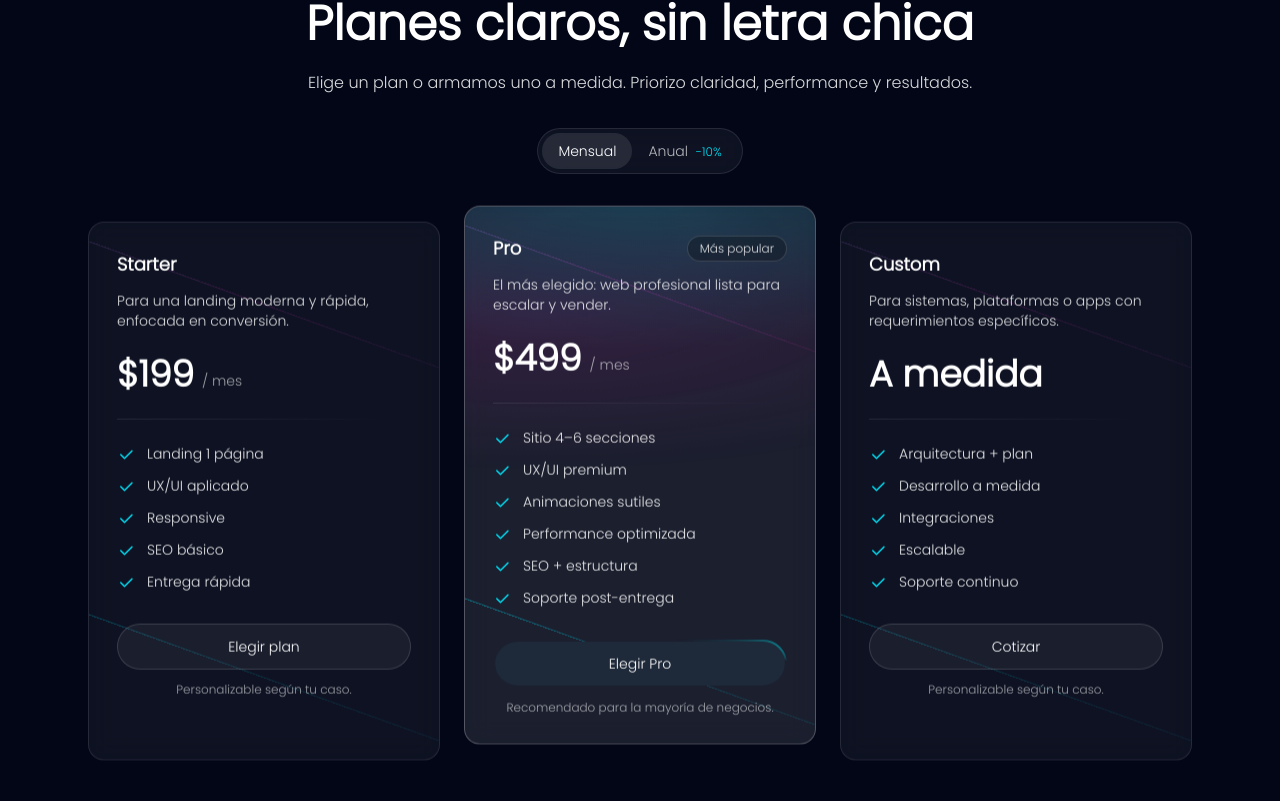
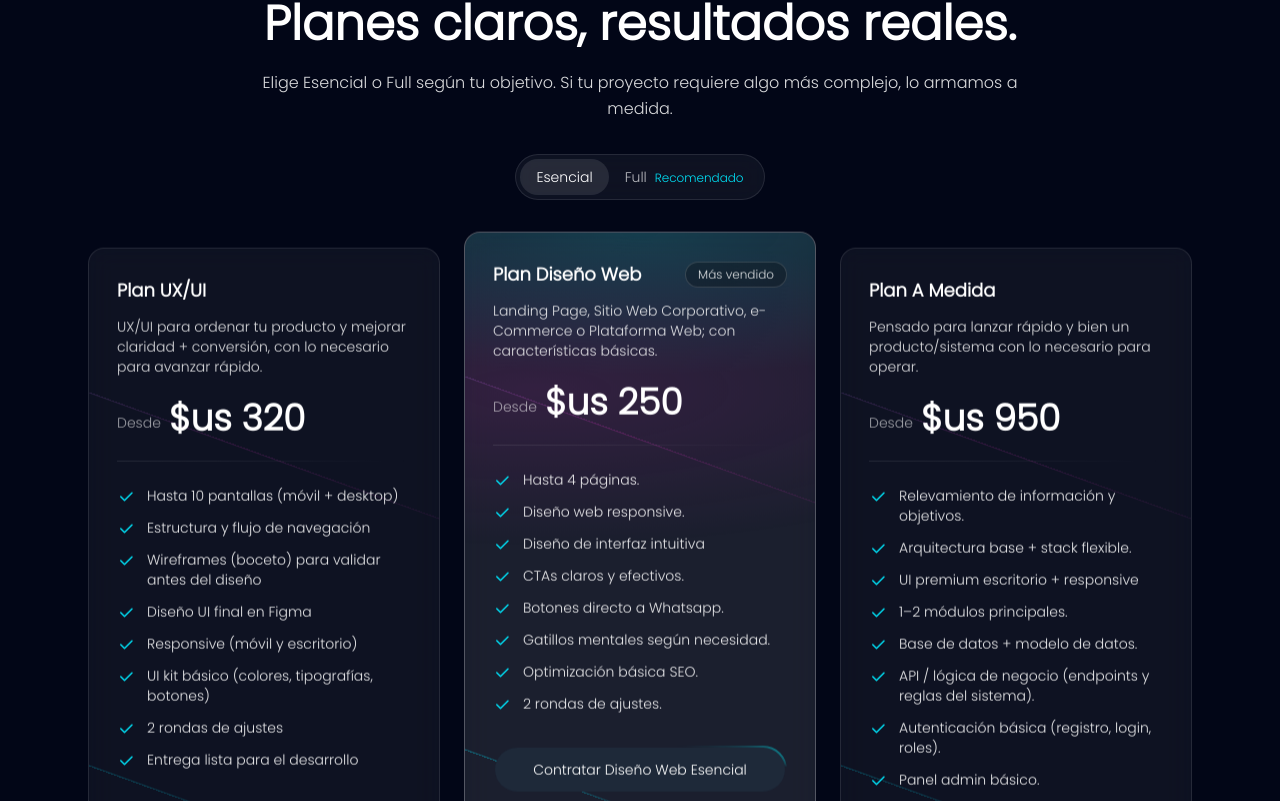
Before and after one commit to javipradaweb/Web-JP, a Next.js app: page / in a window 1280 px wide. Shown: the part 1759-2560 px from the top of the page. Built offline with nearby package versions, Linux system fonts and the light colour scheme.

Commit message:
Finalize home sections (hero, services, pricing, faq, contact)

```diff
--- a/src/components/faq/Faq.tsx
+++ b/src/components/faq/Faq.tsx
@@ -18,11 +18,11 @@ const FAQS = [
   },
   {
     q: "¿Qué incluye el desarrollo web?",
-    a: "Implementación en Next.js, responsive, performance, buenas prácticas, animaciones sutiles, y estructura lista para escalar. También puedo integrar formularios, analítica y otras herramientas.",
+    a: "Incluye una evaluación previa para entender tu marca, objetivos, público y qué acción quieres que el visitante haga (contactar, comprar, agendar, etc.), y con eso defino la estructura ideal del sitio (secciones, jerarquía y llamados a la acción) para que todo sea claro y convierta. Luego desarrollo el sitio completo con un enfoque moderno y flexible, usando el stack y las herramientas necesarias según tu proyecto, cuidando que se vea premium, funcione perfecto en móvil, cargue rápido, esté preparado para posicionamiento básico, y quede listo para publicarse con sus ajustes finales y una entrega ordenada.",
   },
   {
-    q: "¿Trabajas con pagos por etapas?",
-    a: "Sí. Para proyectos más grandes, lo normal es dividir por hitos (diseño, desarrollo, ajustes finales) para que todo sea transparente y controlable.",
+    q: "¿Como se hacen los pagos?",
+    a: "Generalmente se trabajo con el 50% a momento de la firma de contrato y 50% a la entrega del trabajo, sin embargo, esto podría variar dependiendo del proyecto.",
   },
   {
     q: "¿Puedo pedir cambios después de la entrega?",
--- a/src/components/pricing/Pricing.tsx
+++ b/src/components/pricing/Pricing.tsx
@@ -3,49 +3,161 @@
 import { useState } from "react";
 import { motion } from "framer-motion";
 
-type Billing = "monthly" | "yearly";
+type Tier = "essential" | "full";
 
-const PLANS = [
+type PlanTier = {
+  price: string;
+  desc: string;
+  features: string[];
+  cta: string;
+  note?: string;
+};
+
+type Plan = {
+  name: string;
+  badge?: string; // ej: "Recomendado"
+  featured?: boolean; // para destacar visualmente
+  essential: PlanTier;
+  full: PlanTier;
+};
+
+const PLANS: Plan[] = [
   {
-    name: "Starter",
-    monthly: "$199",
-    yearly: "$179",
-    desc: "Para una landing moderna y rápida, enfocada en conversión.",
-    features: ["Landing 1 página", "UX/UI aplicado", "Responsive", "SEO básico", "Entrega rápida"],
+    name: "Plan UX/UI",
     featured: false,
-    cta: "Elegir plan",
+
+    essential: {
+      price: "Desde $us 320",
+      desc: "UX/UI para ordenar tu producto y mejorar claridad + conversión, con lo necesario para avanzar rápido.",
+      features: [
+        "Hasta 10 pantallas (móvil + desktop)",
+        "Estructura y flujo de navegación",
+        "Wireframes (boceto) para validar antes del diseño",
+        "Diseño UI final en Figma",
+        "Responsive (móvil y escritorio)",
+        "UI kit básico (colores, tipografías, botones)",
+        "2 rondas de ajustes",
+        "Entrega lista para el desarrollo",
+      ],
+      cta: "Contratar UX/UI Esencial",
+      note: "NOTA: NO incluye desarrollo.",
+    },
+
+    full: {
+      price: "Desde $us 500",
+      desc: "UX/UI completo y más robusto, listo para escalar y desarrollar.",
+      features: [
+        "Hasta 20 pantallas (móvil + desktop)",
+        "Arquitectura más profunda (secciones + prioridades)",
+        "Wireframes + validación del flujo",
+        "Diseño UI final premium en Figma",
+        "Prototipo clickeable (para testear experiencia)",
+        "UI kit completo (componentes clave reutilizables)",
+        "Estados importantes (hover, error, loading)",
+        "Hasta 4 rondas de ajustes",
+        "Entrega detallada para el desarrollo (notas y criterios)",
+      ],
+      cta: "Contratar UX/UI Full",
+      note: "Recomendado para productos con varias pantallas o flujos.",
+    },
   },
+
   {
-    name: "Pro",
-    monthly: "$499",
-    yearly: "$449",
-    badge: "Más popular",
-    desc: "El más elegido: web profesional lista para escalar y vender.",
-    features: [
-      "Sitio 4–6 secciones",
-      "UX/UI premium",
-      "Animaciones sutiles",
-      "Performance optimizada",
-      "SEO + estructura",
-      "Soporte post-entrega",
-    ],
+    name: "Plan Diseño Web",
+    badge: "Más vendido",
     featured: true,
-    cta: "Elegir Pro",
+
+    essential: {
+      price: "Desde $us 250",
+      desc: "Landing Page, Sitio Web Corporativo, e-Commerce o Plataforma Web; con características básicas.",
+      features: [
+        "Hasta 4 páginas.",
+        "Diseño web responsive.",
+        "Diseño de interfaz intuitiva",
+        "CTAs claros y efectivos.",
+        "Botones directo a Whatsapp.",
+        "Gatillos mentales según necesidad.",
+        "Optimización básica SEO.",
+        "2 rondas de ajustes.",
+      ],
+      cta: "Contratar Diseño Web Esencial",
+      note: "Nota: NO incluye Hosting ni Dominio.",
+    },
+
+    full: {
+      price: "Desde $us 450",
+      desc: "Sitio o plataforma web completa para posicionar tu marca, generar confianza y vender con estructura sólida.",
+      features: [
+        "Mismos que en pack Esencial",
+        "Hasta 10 páginas.",
+        "Diseño premium + estructura estratégica",
+        "Secciones de confianza (testimonios, portafolio, FAQs, etc.).",
+        "SEO mejorado.",
+        "Performance optimizada (optimización de imágenes y carga).",
+        "3 rondas de ajustes.",
+        "Mini capacitación / guía para autogestión.",
+        "Plugins en versión PRO (según necesidad).",
+      ],
+      cta: "Contratar Diseño Web Full",
+      note: "Nota: NO incluye Hosting ni Dominio. Recomendado para e-Commerces o plataformas web complejas.",
+    },
   },
+
   {
-    name: "Custom",
-    monthly: "A medida",
-    yearly: "A medida",
-    desc: "Para sistemas, plataformas o apps con requerimientos específicos.",
-    features: ["Arquitectura + plan", "Desarrollo a medida", "Integraciones", "Escalable", "Soporte continuo"],
+    name: "Plan A Medida",
     featured: false,
-    cta: "Cotizar",
+
+    essential: {
+      price: "Desde $us 950",
+      desc: "Pensado para lanzar rápido y bien un producto/sistema con lo necesario para operar.",
+      features: [
+        "Relevamiento de información y objetivos.",
+        "Arquitectura base + stack flexible.",
+        "UI premium escritorio + responsive",
+        "1–2 módulos principales.",
+        "Base de datos + modelo de datos.",
+        "API / lógica de negocio (endpoints y reglas del sistema).",
+        "Autenticación básica (registro, login, roles).",
+        "Panel admin básico.",
+        "Hasta 1 integración externa.",
+        "Entrega con mini documentación.",
+        "Hasta 2 rondas de ajustes.",
+      ],
+      cta: "Cotizar Plan Esencial",
+      note: "Resultado: un MVP usable, con base limpia para crecer.",
+    },
+
+    full: {
+      price: "Desde $us 1.500",
+      desc: "Para proyectos donde importa seguridad, robustez, crecimiento y mantenimiento.",
+      features: [
+        "Incluye todo lo Esencial más:",
+        "Arquitectura escalable.",
+        "Roles y permisos (RBAC) + Flujos protegidos.",
+        "Seguridad reforzada.",
+        "Performance & UX de alto nivel.",
+        "Testing básico automatizado.",
+        "Integraciones múltiples (pagos, email transaccional, CRM, analytics, webhooks, etc.).",
+        "Ambientes Preview/Staging.",
+        "Documentación técnica completa.",
+        "Soporte post-lanzamiento.",
+      ],
+      cta: "Cotizar Desarrollo a Medida Full",
+      note: "Resultado: un producto más “empresa”: estable, seguro, medible y listo para crecer sin volverse un caos.",
+    },
   },
 ];
 
 function CheckIcon() {
   return (
-    <svg width="18" height="18" viewBox="0 0 24 24" fill="none" className="text-[#00e1f6]">
+    <svg
+      width="18"
+      height="18"
+      viewBox="0 0 24 24"
+      fill="none"
+      className="text-[#00e1f6]"
+      aria-hidden
+    >
       <path
         d="M20 7L10 17l-5-5"
         stroke="currentColor"
@@ -57,8 +169,34 @@ function CheckIcon() {
   );
 }
 
+/** "Desde" pequeño + monto grande */
+function PriceDisplay({ price }: { price: string }) {
+  const trimmed = price.trim();
+  const lower = trimmed.toLowerCase();
+
+  if (lower.startsWith("desde ")) {
+    const amount = trimmed.slice(6).trim(); // quita "Desde "
+    return (
+      <div className="flex items-end gap-2">
+        <span className="text-xs sm:text-sm text-white/60 mb-1">Desde</span>
+        <span className="text-4xl font-bold text-white leading-none">
+          {amount}
+        </span>
+      </div>
+    );
+  }
+
+  return (
+    <div className="flex items-end gap-2">
+      <span className="text-4xl font-bold text-white leading-none">
+        {trimmed}
+      </span>
+    </div>
+  );
+}
+
 export default function Pricing() {
-  const [billing, setBilling] = useState<Billing>("monthly");
+  const [tier, setTier] = useState<Tier>("essential");
 
   return (
     <section id="precios" className="relative bg-transparent text-white py-20">
@@ -71,38 +209,46 @@ export default function Pricing() {
           viewport={{ once: true, amount: 0.35 }}
           transition={{ duration: 0.6, ease: "easeOut" }}
         >
-          <p className="text-xs tracking-[0.22em] text-white/80 font-semibold">PRICING</p>
+          <p className="text-xs tracking-[0.22em] text-white/80 font-semibold">
+            PRECIOS
+          </p>
 
           <h2 className="mt-4 text-3xl sm:text-4xl lg:text-5xl font-bold leading-tight">
-            Planes claros, sin letra chica
+            Planes claros, resultados reales.
           </h2>
 
           <p className="mt-4 text-white/85 leading-relaxed">
-            Elige un plan o armamos uno a medida. Priorizo claridad, performance y resultados.
+            Elige Esencial o Full según tu objetivo. Si tu proyecto requiere algo
+            más complejo, lo armamos a medida.
           </p>
 
-          {/* Toggle */}
+          {/* Toggle: Esencial / Full */}
           <div className="mt-8 inline-flex items-center rounded-full border border-white/10 bg-white/5 backdrop-blur-md p-1">
             <button
               type="button"
-              onClick={() => setBilling("monthly")}
+              onClick={() => setTier("essential")}
               className={[
                 "px-4 py-2 text-sm rounded-full transition",
-                billing === "monthly" ? "bg-white/10 text-white" : "text-white/70 hover:text-white",
+                tier === "essential"
+                  ? "bg-white/10 text-white"
+                  : "text-white/70 hover:text-white",
               ].join(" ")}
             >
-              Mensual
+              Esencial
             </button>
 
             <button
               type="button"
-              onClick={() => setBilling("yearly")}
+              onClick={() => setTier("full")}
               className={[
                 "px-4 py-2 text-sm rounded-full transition",
-                billing === "yearly" ? "bg-white/10 text-white" : "text-white/70 hover:text-white",
+                tier === "full"
+                  ? "bg-white/10 text-white"
+                  : "text-white/70 hover:text-white",
               ].join(" ")}
             >
-              Anual <span className="ml-1 text-xs text-[#00e1f6]">-10%</span>
+              Full{" "}
+              <span className="ml-1 text-xs text-[#00e1f6]">Recomendado</span>
             </button>
           </div>
         </motion.div>
@@ -116,15 +262,15 @@ export default function Pricing() {
           transition={{ duration: 0.7, ease: "easeOut" }}
         >
           {PLANS.map((p, idx) => {
-            const price = billing === "monthly" ? p.monthly : p.yearly;
+            const data = p[tier];
+
+            const showBadge = Boolean(p.badge);
 
             return (
               <motion.article
                 key={p.name}
                 className={[
-                  // base
                   "group relative rounded-2xl border backdrop-blur-md p-7 overflow-hidden flex flex-col webjp-pricing-card",
-                  // featured vs normal
                   p.featured
                     ? "featured border-white/25 bg-white/10 lg:-mt-4 lg:mb-4"
                     : "border-white/10 bg-white/5",
@@ -151,29 +297,28 @@ export default function Pricing() {
                   <div className="flex items-center justify-between gap-3">
                     <h3 className="text-lg font-semibold text-white">{p.name}</h3>
 
-                    {"badge" in p && (p as any).badge ? (
+                    {showBadge ? (
                       <span className="rounded-full border border-white/15 bg-black/25 px-3 py-1 text-xs text-white/85">
-                        {(p as any).badge}
+                        {p.badge}
                       </span>
                     ) : null}
                   </div>
 
-                  <p className="mt-3 text-sm text-white/85">{p.desc}</p>
+                  <p className="mt-3 text-sm text-white/85">{data.desc}</p>
 
-                  <div className="mt-6 flex items-end gap-2">
-                    <span className="text-4xl font-bold text-white">{price}</span>
-                    {price !== "A medida" && (
-                      <span className="text-sm text-white/60 mb-1">
-                        / {billing === "monthly" ? "mes" : "año"}
-                      </span>
-                    )}
+                  {/* Precio */}
+                  <div className="mt-6">
+                    <PriceDisplay price={data.price} />
                   </div>
 
                   <div className="mt-6 h-px w-full bg-gradient-to-r from-white/10 via-white/5 to-transparent" />
 
                   <ul className="mt-6 space-y-3">
-                    {p.features.map((f) => (
-                      <li key={f} className="flex items-start gap-3 text-sm text-white/90">
+                    {data.features.map((f) => (
+                      <li
+                        key={f}
+                        className="flex items-start gap-3 text-sm text-white/90"
+                      >
                         <span className="mt-0.5">
                           <CheckIcon />
                         </span>
@@ -191,7 +336,7 @@ export default function Pricing() {
                       className="webjp-shine-border rounded-full p-0.5 inline-flex w-full justify-center hover:scale-[1.02] transition active:scale-100"
                     >
                       <span className="px-6 py-3 text-sm text-white rounded-full font-medium bg-gray-800 w-full text-center">
-                        {p.cta}
+                        {data.cta}
                       </span>
                     </a>
                   ) : (
@@ -199,12 +344,17 @@ export default function Pricing() {
                       href="#contacto"
                       className="rounded-full border border-white/15 bg-white/5 hover:bg-white/10 hover:border-white/25 transition inline-flex w-full justify-center"
                     >
-                      <span className="px-6 py-3 text-sm text-white font-medium w-full text-center">{p.cta}</span>
+                      <span className="px-6 py-3 text-sm text-white font-medium w-full text-center">
+                        {data.cta}
+                      </span>
                     </a>
                   )}
 
                   <p className="mt-3 text-xs text-white/60 text-center">
-                    {p.featured ? "Recomendado para la mayoría de negocios." : "Personalizable según tu caso."}
+                    {data.note ??
+                      (tier === "full"
+                        ? "Incluye más alcance y más detalle."
+                        : "Ideal para empezar fuerte.")}
                   </p>
                 </div>
               </motion.article>
--- a/src/components/services/Services.tsx
+++ b/src/components/services/Services.tsx
@@ -21,7 +21,7 @@ const SERVICES: Service[] = [
   {
     id: "uxui",
     title: "Diseño UX/UI",
-    desc: "Diseño de experiencias claras y atractivas, aplicable a sitios web, apps y sistemas. Enfocado en usabilidad, conversión y confianza.",
+    desc: "Diseño de interfaces y experiencias de usuario claras y atractivas, aplicable a sitios web, apps y sistemas. Enfocado en usabilidad intuitiva y conversión.",
     icon: (
       <svg
         width="22"
@@ -57,12 +57,12 @@ const SERVICES: Service[] = [
     ),
     details: {
       intro:
-        "Diseño UX/UI para que tu web/app se entienda rápido, se vea premium y convierta. Definimos estructura, jerarquía y componentes listos para implementar.",
+        "Diseño UX/UI es planear y diseñar cómo funciona y cómo se ve tu web o app para que la gente entienda todo rápido, navegue sin esfuerzo y haga la acción que quieres (contactarte, comprar, registrarse). UX = experiencia/flujo. UI = diseño visual.",
       incluye: [
-        "Arquitectura de información y user flow",
-        "Wireframes + UI final (Figma)",
-        "Sistema de componentes (UI kit ligero)",
-        "Handoff ordenado para desarrollo",
+        "Arquitectura de información.",
+        "Wireframes + Diseño final en Figma.",
+        "Sistema de componentes (UI kit ligero).",
+        "Entrega lista para el desarrollo.",
       ],
       entregables: [
         "Archivo Figma editable",
@@ -71,11 +71,12 @@ const SERVICES: Service[] = [
         "Notas y criterios de implementación",
       ],
       idealPara: [
-        "Landing que necesita mejorar conversión",
-        "Rediseño visual sin perder claridad",
-        "Producto digital en crecimiento",
+        "Landing que necesita mejorar conversión.",
+        "Rediseño visual sin perder objetivos.",
+        "Apps web y móviles con experiencia TOP",
+        "Sistemas internos y plataformas eficientes e intuitivas.",
       ],
-      tiempo: "7–14 días (según alcance)",
+      tiempo: "7–15 días",
     },
   },
   {
@@ -123,25 +124,36 @@ const SERVICES: Service[] = [
     ),
     details: {
       intro:
-        "Diseño web con enfoque en claridad, confianza y CTA. Estructura estratégica + estética premium para que tu página venda sin fricción.",
+        "Diseño completo en WordPress de tu sitio web con estructura clara y diseño moderno, secciones pensadas para que el usuario entienda, confíe y actúe. El objetivo es que tu web no solo se vea bien sino que genere ventas y/o mejore tu posicionamiento y presencia digital.",
       incluye: [
-        "Estructura de secciones y jerarquía",
-        "Diseño visual premium (dark/glass)",
-        "Optimización responsive (móvil primero)",
-        "Guía de copy/CTA (si aplica)",
+        "Estructura completa del sitio.",
+        "Diseño visual premium y moderno.",
+        "Hero + Propuesta de valor potente.",
+        "Secciones y páginas internas según proyecto.",
+        "Prueba social.",
+        "Gatillos mentales (escasez, urgencia, autoridad, etc).",
+        "Llamados a la acción claros y efectivos.",
+        "Versión responsive completa.",
+        "Botón directo a WhatsApp.",
+        "Ajustes extra según tu negocio."
       ],
       entregables: [
-        "Diseño final (Figma o directo en código)",
-        "Secciones clave (hero, beneficios, prueba social, CTA)",
-        "Versión responsive completa",
-        "Ajustes finales de pulido",
+        "Documento final con credenciales de acceso.",
+        "Capacitación para autogestión.",
+        "Producto final al 100%",
+        "Soporte FREE por 15 días post-entrega.",
+        "Recomendaciones para próximos pasos.",
+        "Checklist de SEO básico.",
       ],
       idealPara: [
-        "Marca personal / servicio profesional",
-        "Sitio corporativo moderno",
-        "Actualizar un sitio antiguo",
+        "Marca personal / servicio profesional.",
+        "Landing Pages con objetivo específico.",
+        "Sitio web corporativo moderno.",
+        "Actualizar un sitio antiguo.",
+        "e-Commerce efectivo.",
+        "Plataformas web (educativas, membresías, etc.).",
       ],
-      tiempo: "7–21 días (según páginas)",
+      tiempo: "7–15 días (según requerimiento)",
     },
   },
   {
@@ -180,28 +192,48 @@ const SERVICES: Service[] = [
     ),
     details: {
       intro:
-        "Implementación en Next.js + Tailwind con una base limpia y escalable. Componentes reutilizables, performance y animaciones suaves sin sobrecargar.",
+        "Tu web, app o sistema desde cero con código, por que lo que necesitas ya no se resuelve bien con un CMS (como WordPress) ni con plantillas. Se usa para proyectos más complejos donde quieres funciones específicas, integraciones, lógica personalizada, paneles internos, flujos de usuarios, automatizaciones, etc. Una solución hecha 100% a tu medida",
       incluye: [
-        "Next.js (App Router) + TypeScript",
-        "Tailwind + componentes consistentes",
-        "Animaciones (Framer Motion) bien medidas",
-        "SEO + performance (best practices)",
+        "Análisis de requerimientos.",
+        "Arquitectura del proyecto.",
+        "Stack flexible según necesidad.",
+        "Sitio 100% responsive.",
+        "Funcionalidades a medida.",
+        "Integraciones con terceros (APIs).",
+        "Bases de datos y backends (si aplica).",
+        "Autenticación y permisos (logins, roles, etc).",
+        "Testing básico y deployment."
       ],
       entregables: [
-        "Repositorio GitHub listo",
-        "Deploy en Vercel + dominio",
-        "Componentes reutilizables",
-        "Checklist final + recomendaciones",
+
+        "App, website, sistema o plataforma activa.",
+        "Código fuente.",
+        "Documento de entrega con accesos y credenciales.",
+        "Documentación de uso básica.",
+        "Documentación ténica básica.",
+        "Soporte FREE por 15 días post-entrega.",
+        "Capacitación breve.",
+        "Recomendaciones para próximos pasos.",
       ],
       idealPara: [
-        "Web premium que debe cargar rápido",
-        "Base sólida para crecer",
-        "Proyectos con componentes y secciones dinámicas",
+        "Sistemas internos y plataformas web.",
+        "Apps web a medida.",
+        "Proyectos con integraciones.",
+        "Webs con lógica avanzada.",
+        "e-Commerce con necesidades avanzadas.",
+        "Automatizaciones personalizadas.",
       ],
-      tiempo: "10–30 días (según complejidad)",
+      tiempo: "25+ días (según complejidad)",
     },
   },
 ];
+
+const WHATSAPP_LINKS: Record<string, string> = {
+  uxui: "https://api.whatsapp.com/send?phone=59168164840&text=Hola,%20deseo%20cotizar%20el%20servicio%20de%20Dise%C3%B1o%20UX/UI,%20mi%20nombre%20es:",
+  web: "https://api.whatsapp.com/send?phone=59168164840&text=Hola,%20deseo%20cotizar%20el%20servicio%20de%20Dise%C3%B1o%20Web,%20mi%20nombre%20es:",
+  custom:
+    "https://api.whatsapp.com/send?phone=59168164840&text=Hola,%20deseo%20cotizar%20el%20servicio%20de%20Desarrollo%20a%20Medida,%20mi%20nombre%20es:",
+};
 
 export default function Services() {
   const [active, setActive] = useState<Service | null>(null);
@@ -215,6 +247,8 @@ export default function Services() {
     return () => window.removeEventListener("keydown", onKeyDown);
   }, [active]);
 
+  const waHref = active ? WHATSAPP_LINKS[active.id] : "/#contacto";
+
   return (
     <section id="servicios" className="relative bg-transparent text-white py-20">
       <div className="relative max-w-6xl mx-auto px-6">
@@ -226,11 +260,13 @@ export default function Services() {
           transition={{ duration: 0.6, ease: "easeOut" }}
         >
           <p className="text-xs tracking-[0.22em] text-white/80 font-semibold">
-            SERVICES
+            SERVICIOS
           </p>
 
           <h2 className="mt-4 text-3xl sm:text-4xl lg:text-5xl font-bold leading-tight">
-            Todo lo que tu marca necesita para crecer
+            Eleva tu marca.
+            <br />
+            Acelera tu crecimiento.
           </h2>
 
           <p className="mt-4 text-white/85 leading-relaxed">
@@ -318,7 +354,6 @@ export default function Services() {
                 onClick={() => setActive(null)}
               />
 
-              {/* ✅ CLAVE: overlay con scroll, y el modal ya no se corta */}
               <motion.div
                 className="fixed inset-0 z-[70] overflow-y-auto"
                 initial={{ opacity: 0 }}
@@ -332,7 +367,6 @@ export default function Services() {
                     className="w-full max-w-3xl rounded-2xl border border-white/10 bg-[#0b1224]/85 backdrop-blur-xl overflow-hidden"
                     onClick={(e) => e.stopPropagation()}
                   >
-                    {/* ✅ CLAVE: contenedor interno con max-height + scroll */}
                     <div className="max-h-[calc(100vh-5rem)] overflow-y-auto">
                       <div className="p-6 sm:p-8 border-b border-white/10">
                         <div className="flex items-start justify-between gap-4">
@@ -414,11 +448,13 @@ export default function Services() {
 
                           <div className="mt-4 flex flex-wrap gap-3">
                             <a
-                              href="/#contacto"
+                              href={waHref}
+                              target="_blank"
+                              rel="noreferrer"
                               className="webjp-shine-border rounded-full p-0.5 hover:scale-105 transition duration-300 active:scale-100 inline-flex"
                             >
                               <span className="px-6 text-sm py-2.5 text-white rounded-full font-medium bg-gray-800">
-                                Cotizar ahora
+                                Cotizar
                               </span>
                             </a>
 
@@ -434,8 +470,7 @@ export default function Services() {
                       </div>
 
                       <div className="px-6 sm:px-8 pb-6 text-xs text-white/45">
-                        Tip: también puedes cerrar con{" "}
-                        <span className="text-white/65">ESC</span>.
+
                       </div>
                     </div>
                   </motion.div>
```
Also changed, not shown: src/components/contact/Contact.tsx (+33 -9 lines).
